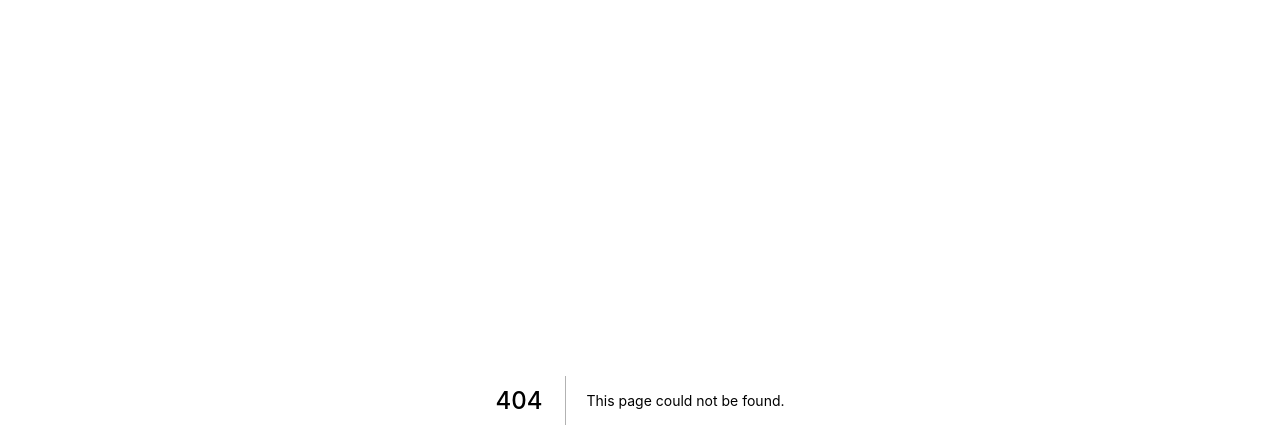
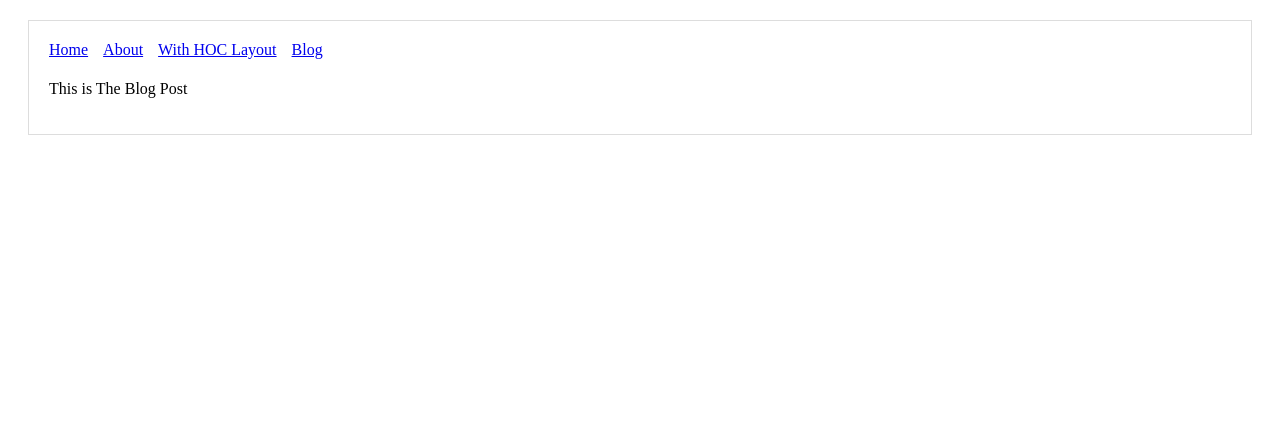
Before and after one commit to Thinkershine/NextJS-Checkout, a Next.js app: page /post in a window 1280 px wide. Before the commit this address had no page. Shown: the top 448 px of the page. Built offline with nearby package versions, Linux system fonts and the light colour scheme.

Commit message:
Add Post Page with useRouter

```diff
--- /dev/null
+++ b/pages/post.js
@@ -0,0 +1,14 @@
+import Layout from '../components/layout';
+import {useRouter} from "next/router";
+
+export default function Post () {
+
+    const router = useRouter();
+
+    return (
+        <Layout>
+            <h1>{router.query.title}</h1>
+            <p>This is The Blog Post</p>
+        </Layout>
+    );
+}
```
